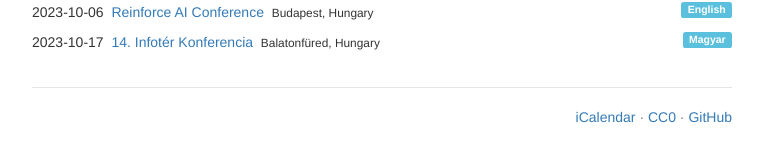
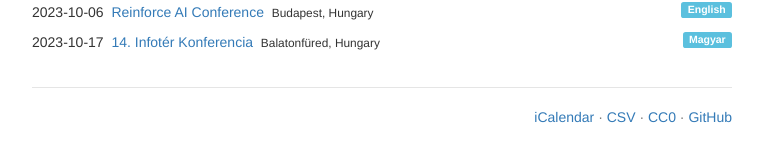
Before and after one commit to suhajda3/tech-conferences-hungary, a Jekyll site: the page built from index.html, in a window 1280 px wide. Shown: the part 174-336 px from the top of the page, without its empty margins (258-1021 px from the left). Built offline with Jekyll 4.4.1, drawn with Linux system fonts in a browser that asks for light colours.

Commit message:
Add support for CSV

```diff
--- a/_layouts/en.html
+++ b/_layouts/en.html
@@ -55,7 +55,7 @@
       {{ content }}
 
       <footer class="footer">
-        <p><a href="conferences.ics">iCalendar</a> &middot;  <a href="https://creativecommons.org/publicdomain/zero/1.0/">CC0</a> &middot; <a href="https://github.com/suhajda3/tech-conferences-hungary/">GitHub</a></p>
+        <p><a href="conferences.ics">iCalendar</a> &middot; <a href="conferences.csv">CSV</a> &middot; <a href="https://creativecommons.org/publicdomain/zero/1.0/">CC0</a> &middot; <a href="https://github.com/suhajda3/tech-conferences-hungary/">GitHub</a></p>
       </footer>
     </div>
   </body>
--- a/_layouts/hu.html
+++ b/_layouts/hu.html
@@ -55,7 +55,7 @@
       {{ content }}
 
       <footer class="footer">
-        <p><a href="conferences.ics">iCalendar</a> &middot;  <a href="https://creativecommons.org/publicdomain/zero/1.0/">CC0</a> &middot; <a href="https://github.com/suhajda3/tech-conferences-hungary/">GitHub</a></p>
+        <p><a href="conferences.ics">iCalendar</a> &middot; <a href="conferences.csv">CSV</a> &middot; <a href="https://creativecommons.org/publicdomain/zero/1.0/">CC0</a> &middot; <a href="https://github.com/suhajda3/tech-conferences-hungary/">GitHub</a></p>
       </footer>
     </div>
   </body>
--- /dev/null
+++ b/conferences.csv
@@ -0,0 +1,6 @@
+---
+layout: none
+uid_prefix: https://github.com/suhajda3/tech-conferences-hungary/tree/main/
+---
+{% assign today = site.time | date: "%s" %}"Name","Website","Location","Start date","End date","Language","Online","Status"{% for conference in site.conferences %}{% assign date_end = conference.date_end | date: "%s" %}{% if today <= date_end %}
+"{{ conference.name }}","{{ conference.website }}","{{ conference.location }}","{{ conference.date_start | date: "%Y-%m-%d" }}","{{ conference.date_end | date: "%s" | plus: 86400 | date: "%Y-%m-%d" }}","{{ conference.lang }}","{% if conference.online %}{{ conference.online }}{% endif %}","{% if conference.status %}{{ conference.status }}"{% endif %}"{% endif %}{% endfor %}
```
